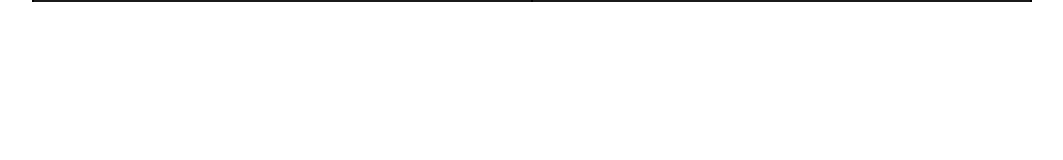
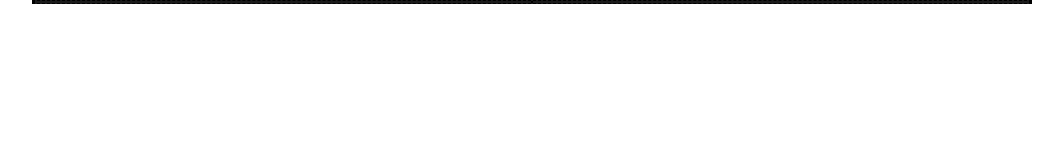
Before and after one commit to emazupp/htmlcss-struttura-discord, a plain HTML site: page index.html in a window 1280 px wide. Shown: the whole page, without its empty margins (108-1171 px from the left). Drawn offline with Linux system fonts and the light colour scheme.

Commit message:
debug corrections

```diff
--- a/css/style.css
+++ b/css/style.css
@@ -27,7 +27,7 @@
 
 .debug {
   background-color: rgb(27, 27, 27);
-  border-style: spò;
+  border: 1px dashed black;
 }
 
 .debug > .debug {
```
